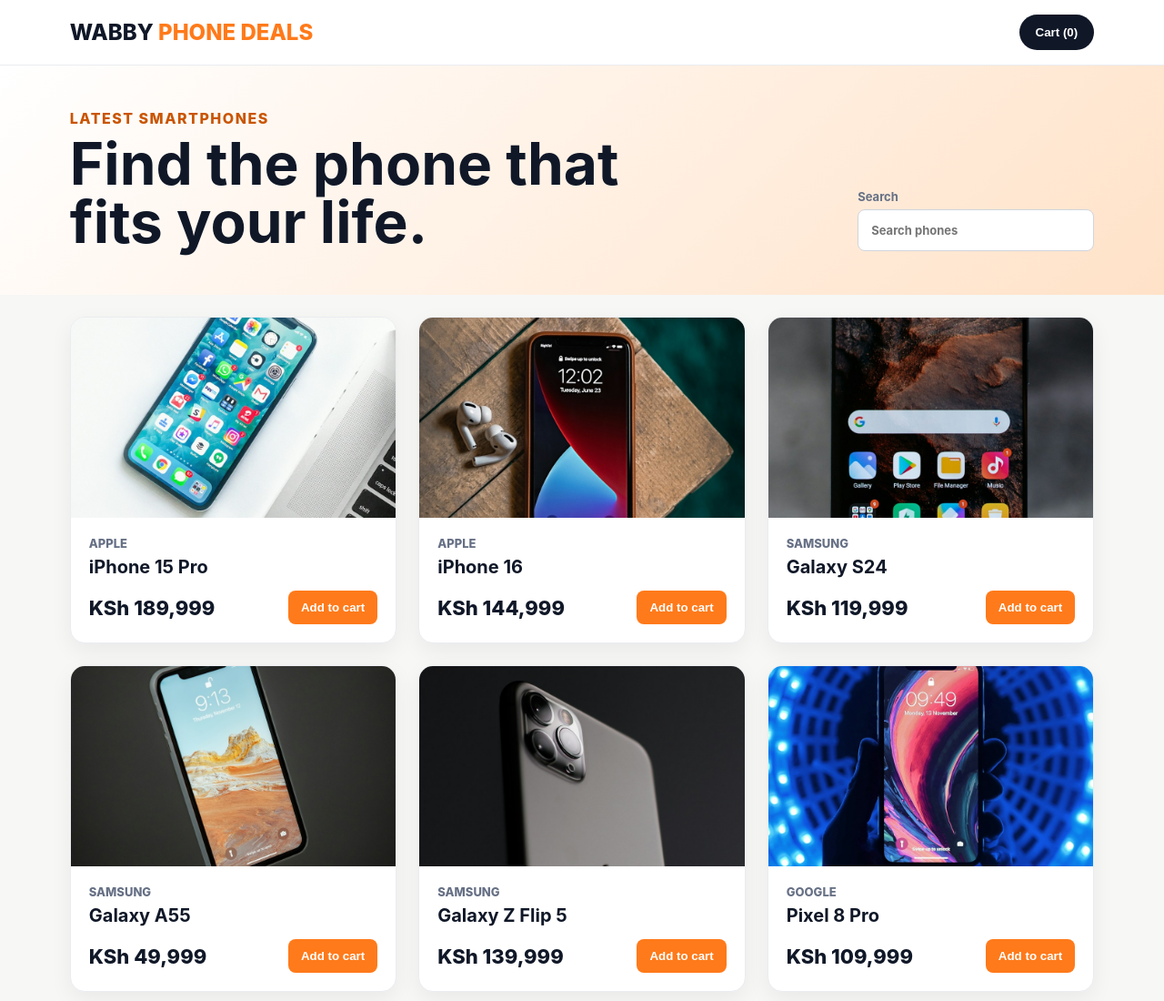
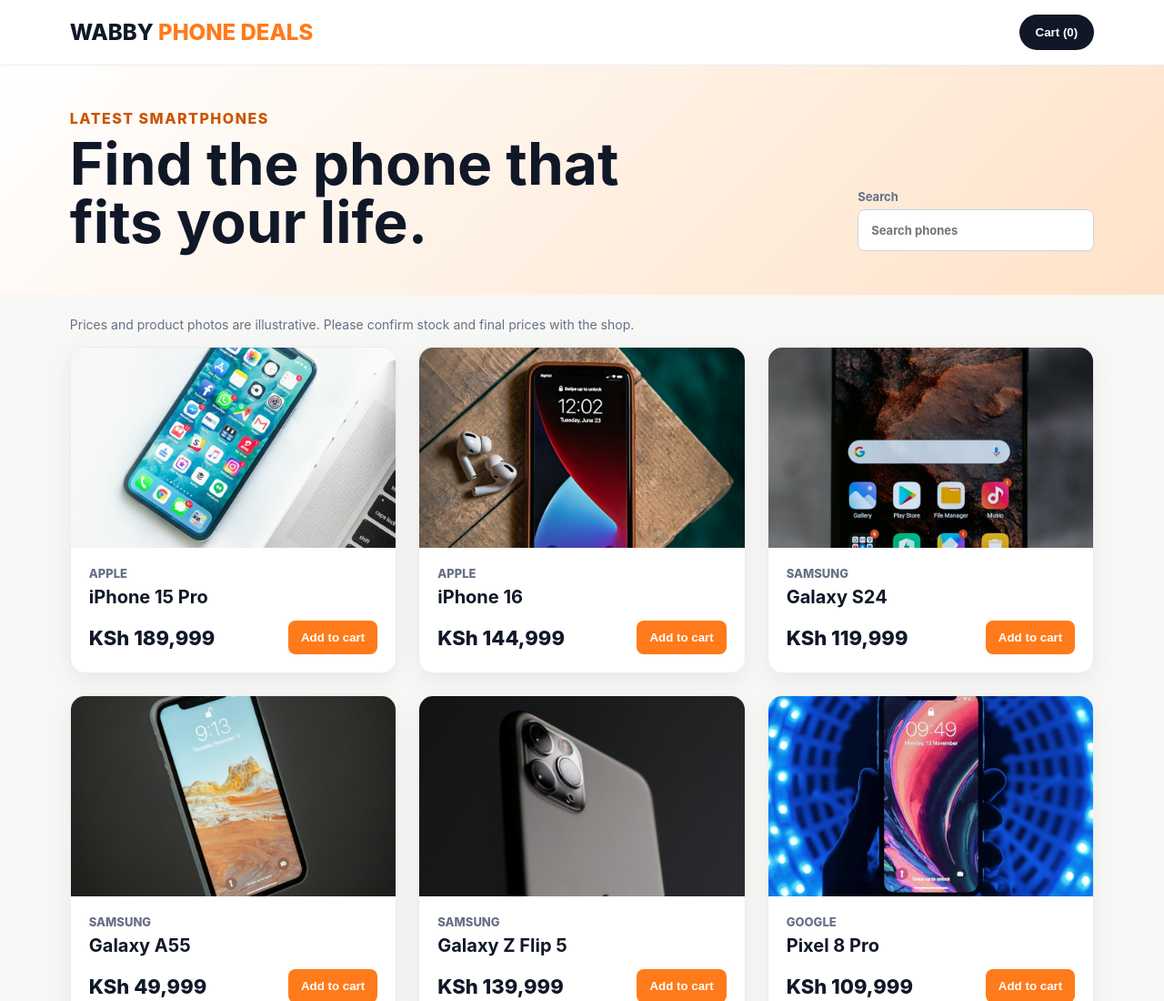
Before and after one commit to WALLACE-001/wabby-phone-deals, a plain HTML site: page index.html in a window 1280 px wide. Shown: the top 1100 px of the page at 91% size. Drawn offline with Linux system fonts and the light colour scheme.

Commit message:
Clarify illustrative product prices

```diff
--- a/index.html
+++ b/index.html
@@ -26,6 +26,7 @@
       </label>
     </section>
 
+    <p class="catalog-note">Prices and product photos are illustrative. Please confirm stock and final prices with the shop.</p>
     <section class="products" id="products" aria-live="polite"></section>
 
     <section class="shop-location" aria-labelledby="location-heading">
--- a/style.css
+++ b/style.css
@@ -97,6 +97,13 @@ h1 {
   display: grid;
   grid-template-columns: repeat(3, 1fr);
   gap: 24px;
+}
+
+.catalog-note {
+  width: 88%;
+  margin: 0 auto 16px;
+  color: var(--muted);
+  font-size: 14px;
 }
 
 .card {
```
